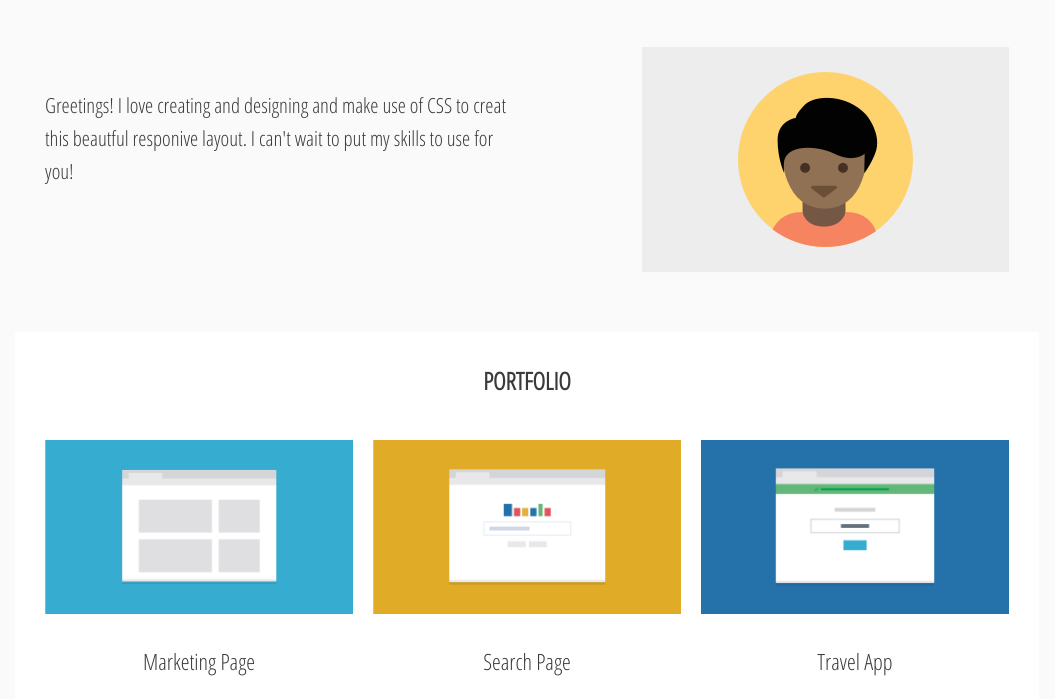
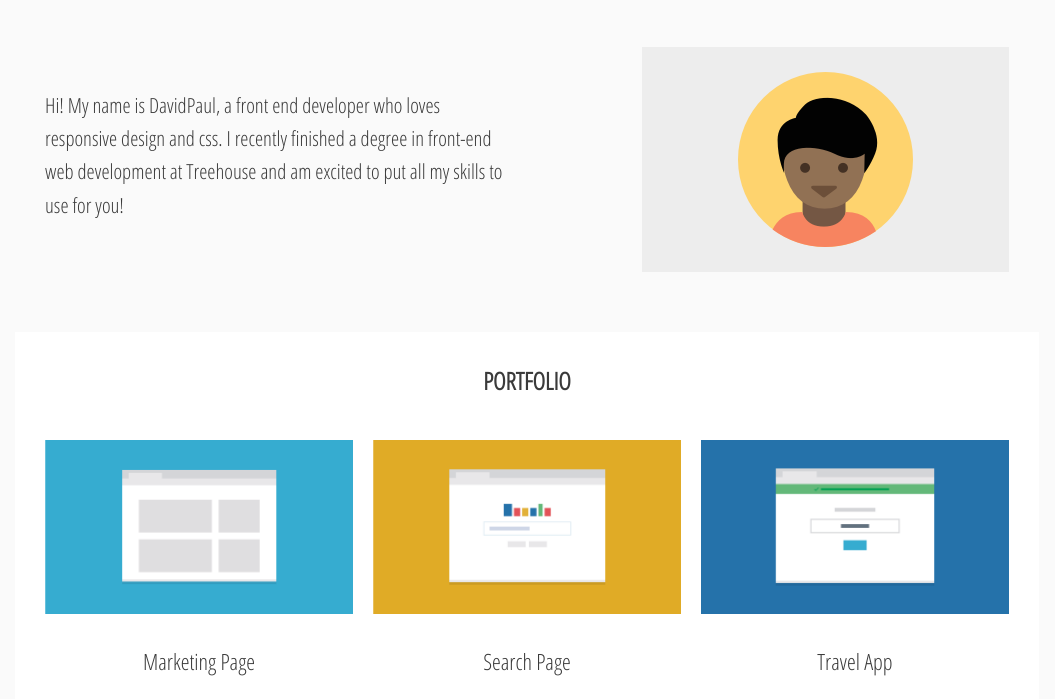
Before and after one commit to davidPSullivan/responsive-layout, a plain HTML site: page index.html in a window 1280 px wide. Shown: the part 99-798 px from the top of the page, without its empty margins (113-1168 px from the left). Drawn offline with Linux system fonts and the light colour scheme; files that its build step writes are made by us from their sources.

Commit message:
Text update

```diff
--- a/index.html
+++ b/index.html
@@ -26,7 +26,7 @@
       <div class="main-description clearfix">
         <img class="profile-picture" src="images/responsive-layout-profile.png" alt="Photo of DavidPaul Sullivan">
         <div class="description-text">
-          <p>Greetings! I love creating and designing and make use of CSS to creat this beautful responive layout. I can't wait to put my skills to use for you! </p>
+          <p>Hi! My name is DavidPaul, a front end developer who loves responsive design and css. I recently finished a degree in front-end web development at Treehouse and am excited to put all my skills to use for you!</p>
         </div>
       </div>
     </header>
```
